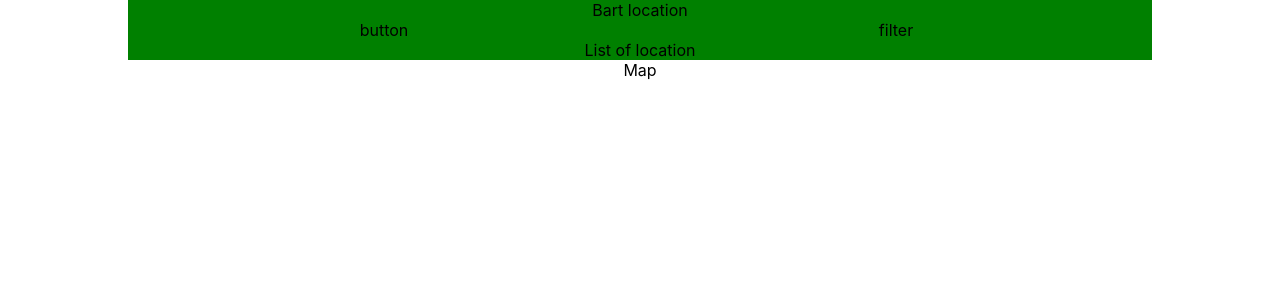
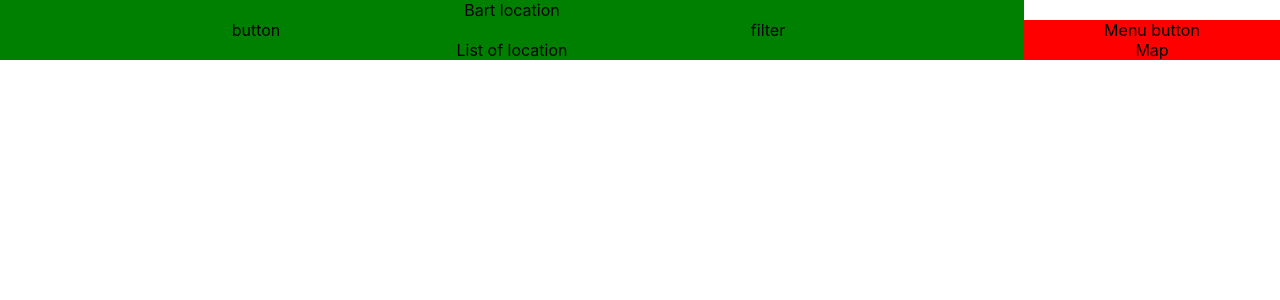
Before and after one commit to anton415/neighborhood-map, a React (Create React App) app: page / in a window 1280 px wide. Shown: the top 300 px of the page. Built offline with nearby package versions, Linux system fonts and the light colour scheme.

Commit message:
Add menu button.

```diff
--- a/src/components/Map.js
+++ b/src/components/Map.js
@@ -1,9 +1,13 @@
 import React, {Component} from 'react';
+import './Map.css';
 
 class Map extends Component {
   render() {
     return (
-      <div className="Map">Map</div>
+      <div className="Map">
+        <div className="Menu-button">Menu button</div>
+        Map
+      </div>
     )
   }
 }
```
